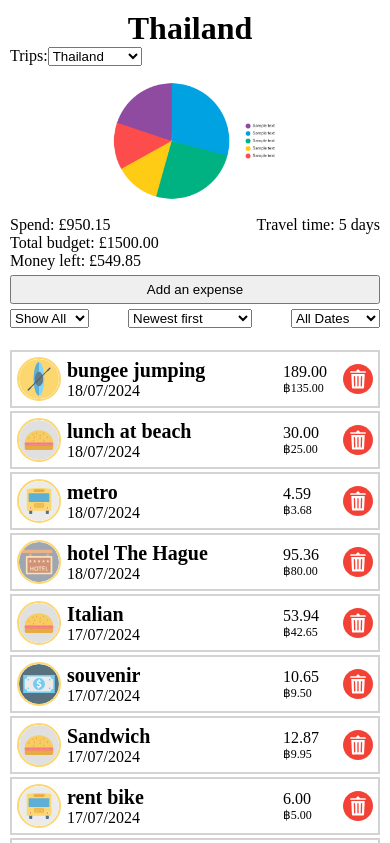
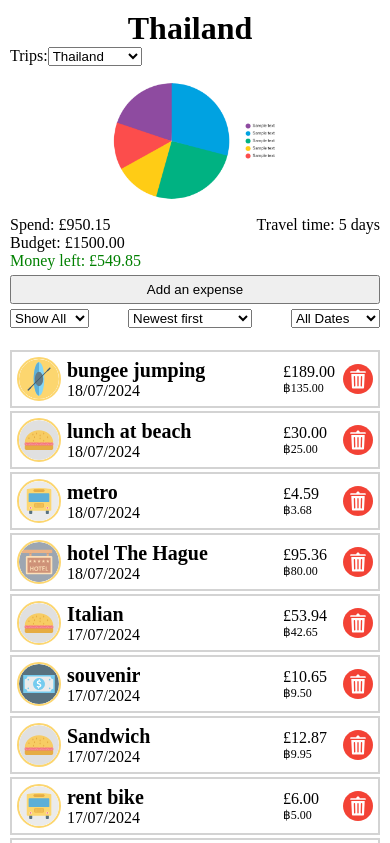
Before and after one commit to russell-gh/travel-tally, a React (Vite) app: page /dashboard in a window 390 px wide. Shown: the top 843 px of the page. Built offline with nearby package versions, Linux system fonts and the light colour scheme.

Commit message:
responsive budget

```diff
--- a/fakeExpenseData.json
+++ b/fakeExpenseData.json
@@ -2,11 +2,11 @@
   {
     "id": "trip_A2rdJ7nN8kJ3fHA25T4gd",
     "details": {
-      "budgetTotal": 140000,
-      "budgetHotel": 50000,
-      "budgetFood": 30000,
+      "budgetTotal": 255000,
+      "budgetHotel": 100000,
+      "budgetFood": 60000,
       "budgetTransport": 20000,
-      "budgetActivities": 40000,
+      "budgetActivities": 70000,
       "budgetOther": 5000,
       "homeCurrency": "GBP",
       "destination": "Netherlands",
@@ -24,6 +24,20 @@
         },
         "category": "Food",
         "description": "lunch",
+        "date": 1719499900000,
+        "completed": true,
+        "splitBill": false
+      },
+      {
+        "id": "expense_A2sdJ7nN8kJ3fHA25T4gd",
+        "amount": {
+          "fromValue": 4000,
+          "fromCurrency": "EUR",
+          "toCurrency": "GBP",
+          "toValue": 5000
+        },
+        "category": "Other",
+        "description": "dress",
         "date": 1719499900000,
         "completed": true,
         "splitBill": false
--- a/package.json
+++ b/package.json
@@ -22,10 +22,12 @@
   "dependencies": {
     "@reduxjs/toolkit": "^2.2.5",
     "axios": "^1.7.2",
+    "bootstrap": "^5.3.3",
     "dayjs": "^1.11.11",
     "joi": "^17.13.3",
     "nanoid": "^5.0.7",
     "react": "^18.3.1",
+    "react-bootstrap": "^2.10.4",
     "react-dom": "^18.3.1",
     "react-redux": "^9.1.2",
     "react-router-dom": "^6.24.0"
--- a/src/components/dashboard/Budget.jsx
+++ b/src/components/dashboard/Budget.jsx
@@ -1,12 +1,19 @@
 import { addDecimals, calculateTotalSpend } from "../../utils/utils";
+import { useSelector } from "react-redux";
+import { selectFilter } from "../../redux/tripsSlice";
+import { getBudget } from "../../utils/utils";
+import { ProgressBar } from "react-bootstrap";
 
-const Budget = ({ expenses, homeCurrencySymbol, budgetTotal }) => {
+const Budget = ({ expenses, homeCurrencySymbol, details }) => {
+  const filter = useSelector(selectFilter);
+
   if (!expenses) {
     return;
   }
 
   const totalSpend = calculateTotalSpend(expenses);
-  const _budgetTotal = addDecimals(budgetTotal);
+  const budget = getBudget(details, filter);
+  const difference = addDecimals(budget * 100 - totalSpend * 100);
 
   return (
     <div className="budget">
@@ -15,13 +22,25 @@ const Budget = ({ expenses, homeCurrencySymbol, budgetTotal }) => {
         {totalSpend}
       </p>
       <p>
-        Total budget: {homeCurrencySymbol}
-        {_budgetTotal}
+        Budget: {homeCurrencySymbol}
+        {budget}
       </p>
-      <p>
-        Money left: {homeCurrencySymbol}
-        {_budgetTotal - totalSpend}
-      </p>
+      {difference > 0 ? (
+        <p className="positive">
+          Money left: {homeCurrencySymbol}
+          {difference}
+        </p>
+      ) : (
+        <p className="negative">
+          Overspend: {homeCurrencySymbol}
+          {Math.abs(difference)}
+        </p>
+      )}
+      <ProgressBar>
+        <ProgressBar striped variant="success" now={35} key={1} />
+        <ProgressBar variant="warning" now={20} key={2} />
+        <ProgressBar striped variant="danger" now={10} key={3} />
+      </ProgressBar>
     </div>
   );
 };
--- a/src/components/dashboard/Dashboard.jsx
+++ b/src/components/dashboard/Dashboard.jsx
@@ -17,12 +17,21 @@ import FilterDate from "./filter/FilterDate";
 import Order from "./filter/order";
 import TripInfo from "./TripInfo";
 import "../../css/dashboard.css";
+import { getSortedandFiltered } from "../../utils/getSortedandFiltered";
+import {
+  selectOrder,
+  selectFilter,
+  selectFilterDate,
+} from "../../redux/tripsSlice";
 
 const Dashboard = () => {
   const trips = useSelector(selectTrips);
   const selectedTripId = useSelector(selectSelectedTripId);
   const popUp = useSelector(selectPopUp);
+  const order = useSelector(selectOrder);
   const dispatch = useDispatch();
+  const filter = useSelector(selectFilter);
+  const filterDate = useSelector(selectFilterDate);
 
   const stringToComponent = { AddExpense: <AddExpense /> };
 
@@ -33,14 +42,17 @@ const Dashboard = () => {
   const index = getIndex(trips, selectedTripId);
   const trip = findItem(trips, selectedTripId);
   const { details, expenses } = trip;
-  const {
-    destination,
-    homeCurrencySymbol,
-    startDate,
-    endDate,
-    homecurrency,
-    budgetTotal,
-  } = details;
+  const { destination, homeCurrencySymbol, startDate, endDate } = details;
+
+  if (expenses.length === 0) {
+    return <p className="mt">You have no expenses yet.</p>;
+  }
+  const _expenses = [...expenses].reverse();
+  const filtered = getSortedandFiltered(_expenses, order, filter, filterDate);
+
+  if (filtered.length === 0) {
+    return <p className="mt">There are no matches</p>;
+  }
 
   return (
     <div className="dashboard">
@@ -53,8 +65,8 @@ const Dashboard = () => {
         <Image src={"../src/img/piechart.png"} alt="piechart" />
         <div className="containerBudget">
           <Budget
-            expenses={expenses}
-            budgetTotal={budgetTotal}
+            expenses={filtered}
+            details={details}
             homeCurrencySymbol={homeCurrencySymbol}
           />
           <TripInfo startDate={startDate} endDate={endDate} details={details} />
@@ -78,7 +90,7 @@ const Dashboard = () => {
           <FilterDate />
         </div>
       </div>
-      <Expenses expenses={expenses} homecurrency={homecurrency} />
+      <Expenses filtered={filtered} homeCurrencySymbol={homeCurrencySymbol} />
     </div>
   );
 };
--- a/src/components/dashboard/Expenses.jsx
+++ b/src/components/dashboard/Expenses.jsx
@@ -14,29 +14,16 @@ import CategoryIcon from "./CategoryIcon";
 import DeletePopUp from "./DeletePopUp";
 import Image from "./Image";
 
-const Expenses = ({ expenses, homeCurrencySymbol }) => {
+const Expenses = ({ filtered, homeCurrencySymbol }) => {
   const trips = useSelector(selectTrips);
   const popUp = useSelector(selectPopUp);
   const currencyCodes = useSelector(selectCurrencyCodes);
-  const order = useSelector(selectOrder);
-  const filter = useSelector(selectFilter);
-  const filterDate = useSelector(selectFilterDate);
   const dispatch = useDispatch();
 
   const stringToComponent = { DeletePopUp: <DeletePopUp /> };
 
   if (!currencyCodes || !trips) {
     return;
-  }
-
-  if (expenses.length === 0) {
-    return <p className="mt">You have no expenses yet.</p>;
-  }
-  const _expenses = [...expenses].reverse();
-  const filtered = getSortedandFiltered(_expenses, order, filter, filterDate);
-
-  if (filtered.length === 0) {
-    return <p className="mt">There are no matches</p>;
   }
 
   return (
--- a/src/components/dashboard/StillTravellingInfo.jsx
+++ b/src/components/dashboard/StillTravellingInfo.jsx
@@ -1,15 +1,21 @@
+import { useSelector } from "react-redux";
 import { addDecimals } from "../../utils/utils";
 import dayjs from "dayjs";
+import { selectFilter } from "../../redux/tripsSlice";
+import { getBudget } from "../../utils/utils";
 
 const StillTravellingInfo = ({ endDate, details, amountOfDays }) => {
-  const { budgetTotal, homeCurrencySymbol } = details;
+  const { budgetTotal, homeCurrencySymbol, budgetFood } = details;
+  const filter = useSelector(selectFilter);
+
+  const budget = getBudget(details, filter);
 
   return (
     <div className="containerTravellingInfo">
       <p>Days left: {endDate.diff(dayjs(), "day")} days</p>
       <p>
         Budget per day: {homeCurrencySymbol}
-        {addDecimals(budgetTotal / amountOfDays)}
+        {addDecimals((budget * 100) / amountOfDays)}
       </p>
     </div>
   );
--- a/src/css/dashboard.css
+++ b/src/css/dashboard.css
@@ -120,3 +120,11 @@ h1 {
   display: flex;
   justify-content: space-between;
 }
+
+.positive {
+  color: green;
+}
+
+.negative {
+  color: red;
+}
--- a/src/utils/utils.js
+++ b/src/utils/utils.js
@@ -91,3 +91,29 @@ export function unixToDate(unix) {
   const formattedDate = new Intl.DateTimeFormat("en-GB", options).format(date);
   return formattedDate;
 }
+
+export function getBudget(data, value) {
+  let budget;
+
+  switch (value) {
+    case "Show All":
+      budget = data.budgetTotal;
+      break;
+    case "Hotel":
+    case "Food":
+    case "Activities":
+    case "Transport":
+    case "Other":
+      let string = "budget" + value;
+      console.log(string);
+      budget = data[string];
+      break;
+    default:
+      console.log("something went wrong with getting the budget");
+      break;
+  }
+
+  console.log(budget);
+
+  return addDecimals(budget);
+}
```
Also changed, not shown: 1 other file (tests, documents, lock files or other folders).
